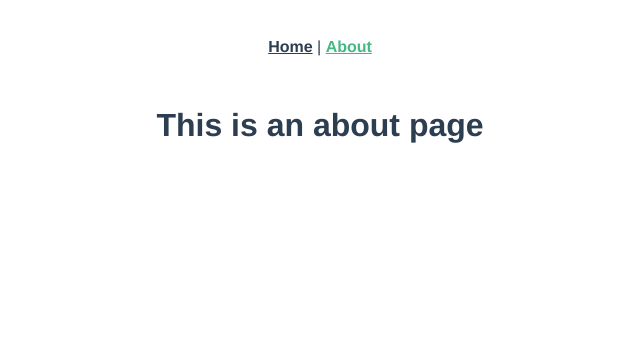
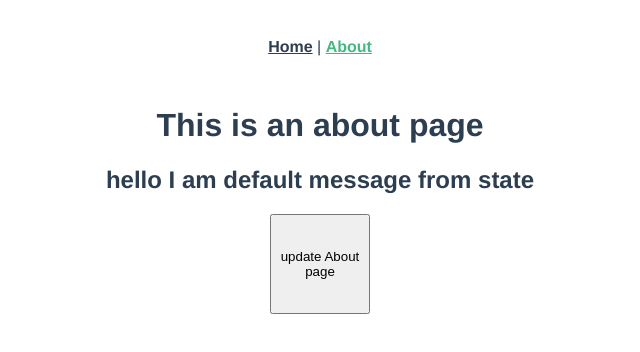
Before and after one commit to DmitryBogdan90/vue2_vuex_vue-router_vuetify, a Vue app: page /about in a window 1280 px wide. Shown: the top 352 px of the page, without its empty margins (320-960 px from the left). Built offline with nearby package versions, Linux system fonts and the light colour scheme.

Commit message:
add Vuex
Signed-off-by: Dmitriy Bogdan <71260124+DmitryBogdan90@users.noreply.github.com>

```diff
--- a/package.json
+++ b/package.json
@@ -10,7 +10,8 @@
   "dependencies": {
     "core-js": "^3.8.3",
     "vue": "^2.6.14",
-    "vue-router": "^3.5.1"
+    "vue-router": "^3.5.1",
+    "vuex": "^3.6.2"
   },
   "devDependencies": {
     "@babel/core": "^7.12.16",
@@ -18,6 +19,7 @@
     "@vue/cli-plugin-babel": "~5.0.0",
     "@vue/cli-plugin-eslint": "~5.0.0",
     "@vue/cli-plugin-router": "~5.0.0",
+    "@vue/cli-plugin-vuex": "~5.0.0",
     "@vue/cli-service": "~5.0.0",
     "eslint": "^7.32.0",
     "eslint-plugin-vue": "^8.0.3",
--- a/src/main.js
+++ b/src/main.js
@@ -1,10 +1,12 @@
 import Vue from 'vue'
 import App from './App.vue'
 import router from './router'
+import store from './store'
 
 Vue.config.productionTip = false
 
 new Vue({
   router,
+  store,
   render: h => h(App)
 }).$mount('#app')
--- /dev/null
+++ b/src/store/index.js
@@ -0,0 +1,24 @@
+import Vue from 'vue'
+import Vuex from 'vuex'
+
+Vue.use(Vuex)
+
+export default new Vuex.Store({
+  state: {
+    message: 'hello I am default message from state'
+  },
+  getters: {
+  },
+  mutations: {
+    UPDATE_MESSAGE(state, payload) {
+      state.message = payload;
+    },
+  },
+  actions: {
+    updateMainMessage(context, payload) {
+      context.commit('UPDATE_MESSAGE', payload)
+    },
+  },
+  modules: {
+  }
+})
--- a/src/views/AboutView.vue
+++ b/src/views/AboutView.vue
@@ -1,5 +1,30 @@
 <template>
   <div class="about">
     <h1>This is an about page</h1>
+    <h2>{{ this.getMainMessage() }}</h2>
+    <button @click="updateMainMessage">update About page</button>
   </div>
 </template>
+
+<style>
+button {
+  width: 100px;
+  height: 100px;
+}
+</style>
+
+<script>
+export default {
+
+  methods: {
+    getMainMessage() {
+      // Access the value from the Vuex store
+      return this.$store.state.message;
+    },
+    updateMainMessage() {
+      // Dispatch an action to update the Vuex value
+      this.$store.dispatch('updateMainMessage', 'I am updated message');
+    }
+  },
+}
+</script>
```
Also changed, not shown: 1 other file (tests, documents, lock files or other folders).
